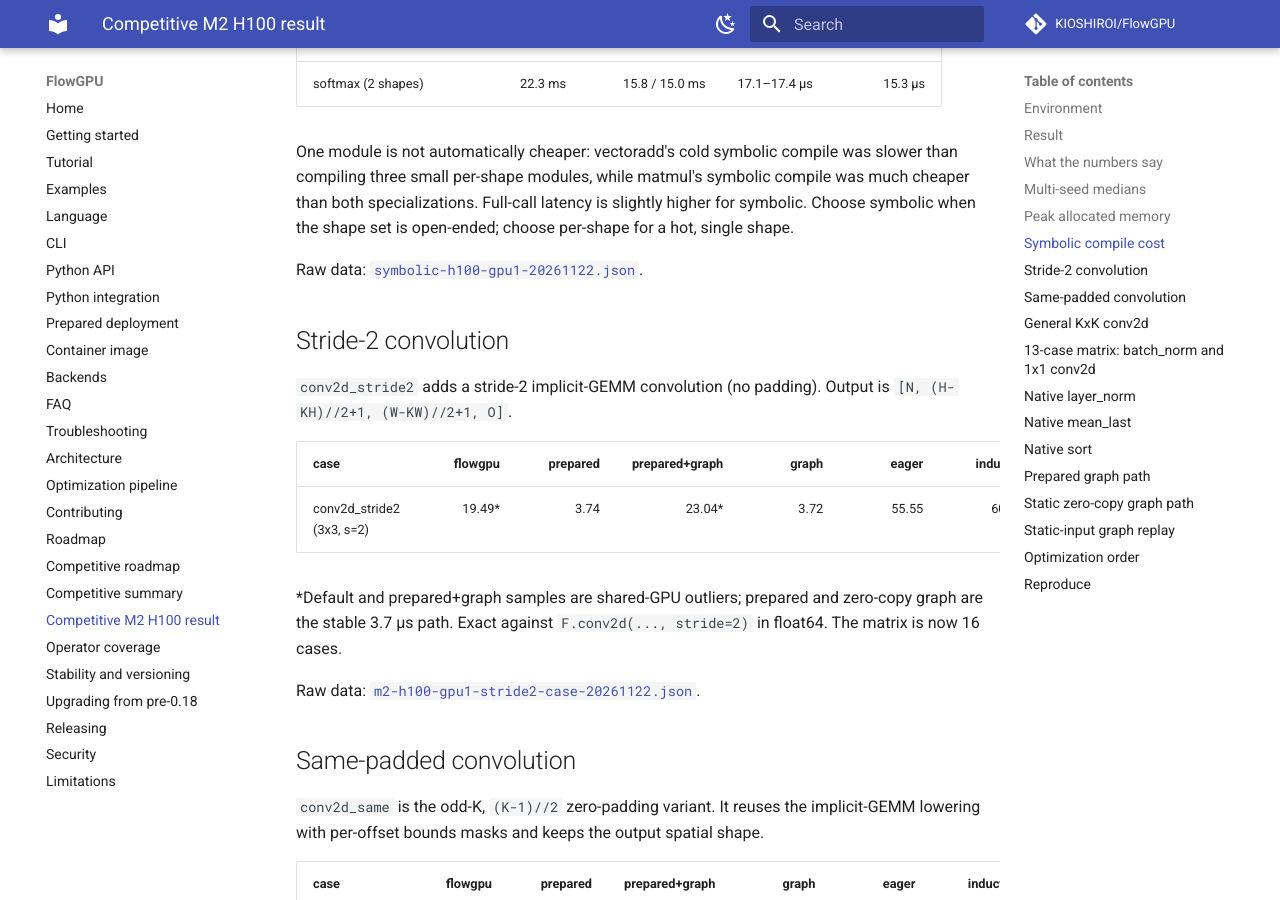
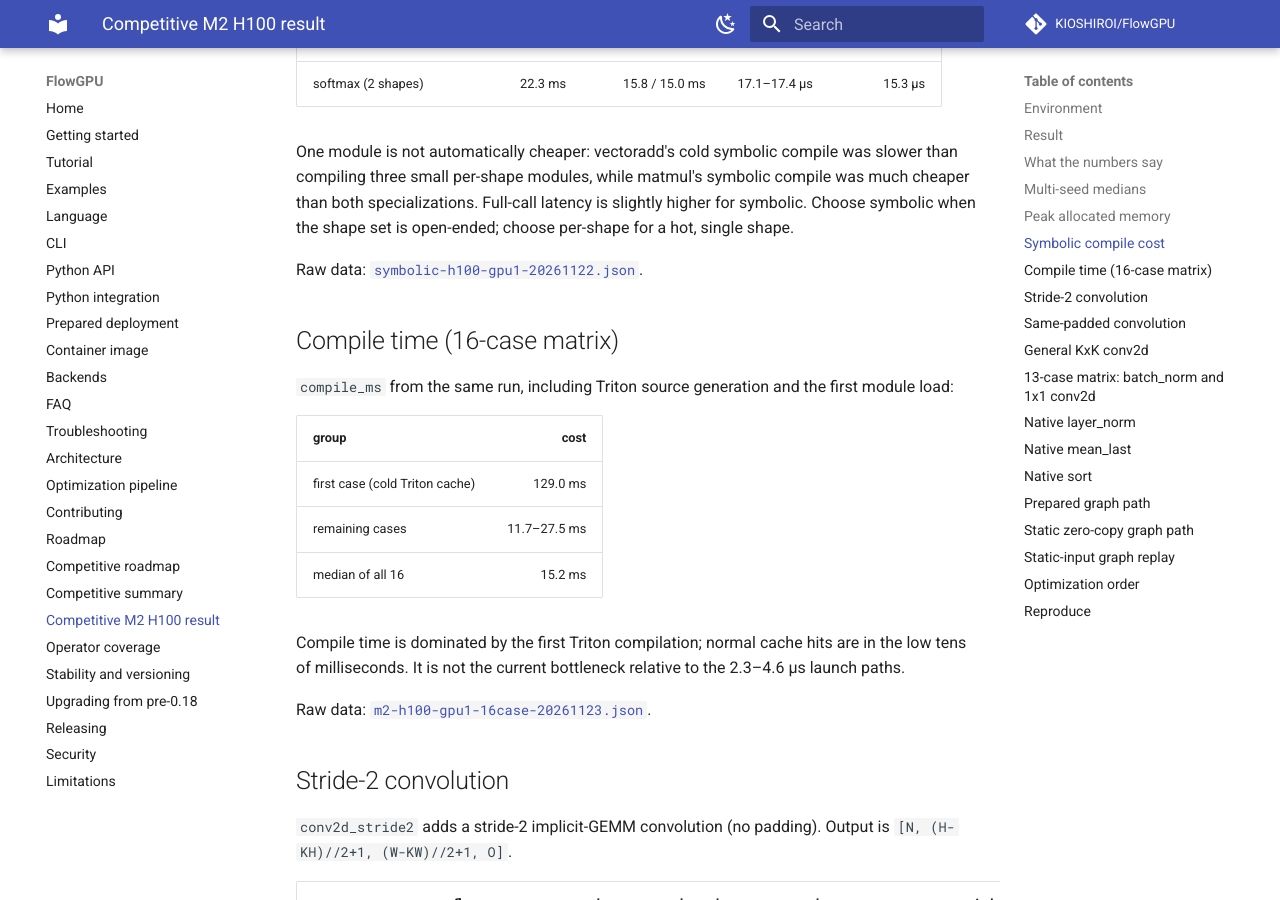
Before and after one commit to KIOSHIROI/FlowGPU, an MkDocs documentation site: the page built from docs/user-guide/competitive-m2-h100.md, in a window 1280 px wide and 900 px high, scrolled down 3764 px. Built offline with MkDocs 1.6.1 and Material for MkDocs 9.7.7, drawn with Linux system fonts in a browser that asks for light colours; comment, search, counter and statistics services are not loaded.

Commit message:
Release 0.45.1: 16-case compile-time distribution
- Publish the full 16-case matrix and compile-time spread.
- Median compile is 15.2 ms after a cold 129 ms first case.

```diff
--- a/docs/user-guide/competitive-m2-h100.md
+++ b/docs/user-guide/competitive-m2-h100.md
@@ -139,6 +139,24 @@ Raw data: [`symbolic-h100-gpu1-20261122.json`](https://github.com/KIOSHIROI/Flow
 
 
 
+
+
+## Compile time (16-case matrix)
+
+`compile_ms` from the same run, including Triton source generation and the
+first module load:
+
+| group | cost |
+|---|---:|
+| first case (cold Triton cache) | 129.0 ms |
+| remaining cases | 11.7–27.5 ms |
+| median of all 16 | 15.2 ms |
+
+Compile time is dominated by the first Triton compilation; normal cache hits
+are in the low tens of milliseconds. It is not the current bottleneck relative
+to the 2.3–4.6 µs launch paths.
+
+Raw data: [`m2-h100-gpu1-16case-20261123.json`](https://github.com/KIOSHIROI/FlowGPU/blob/main/benchmarks/competitive/measurements/m2-h100-gpu1-16case-20261123.json).
 
 ## Stride-2 convolution
 
--- a/pyproject.toml
+++ b/pyproject.toml
@@ -4,7 +4,7 @@ build-backend = "setuptools.build_meta"
 
 [project]
 name = "flowgpu"
-version = "0.45.0"
+version = "0.45.1"
 description = "A dataflow DSL compiler for GPU operator pipelines targeting Triton and a portable reference backend"
 authors = [{name = "The FlowGPU Authors"}]
 keywords = ["compiler", "triton", "dataflow", "dsl", "gpu", "llm"]
```
Also changed, not shown: CHANGELOG.md (+5 -0 lines), PUBLIC_RELEASE.md (+1 -1 lines), 4 other files.
